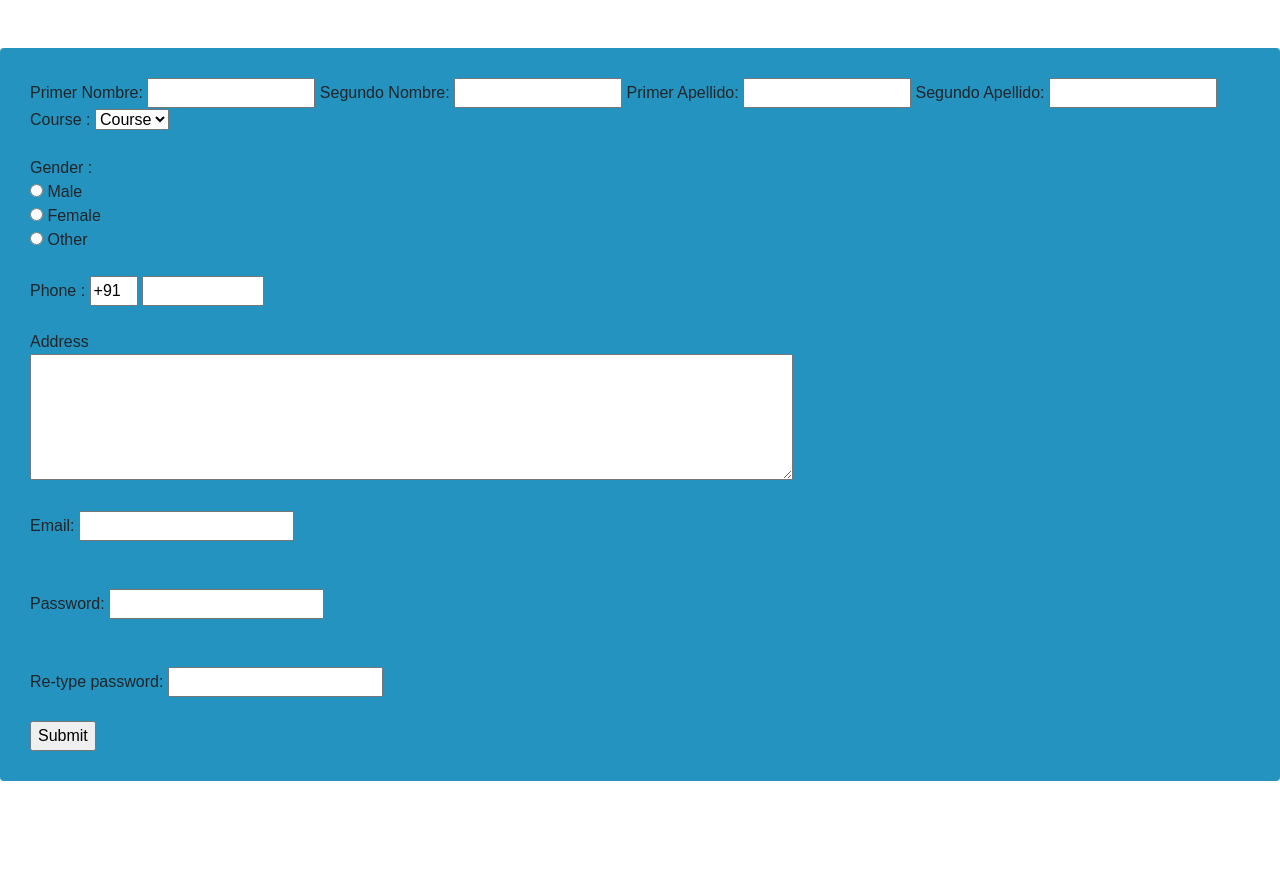
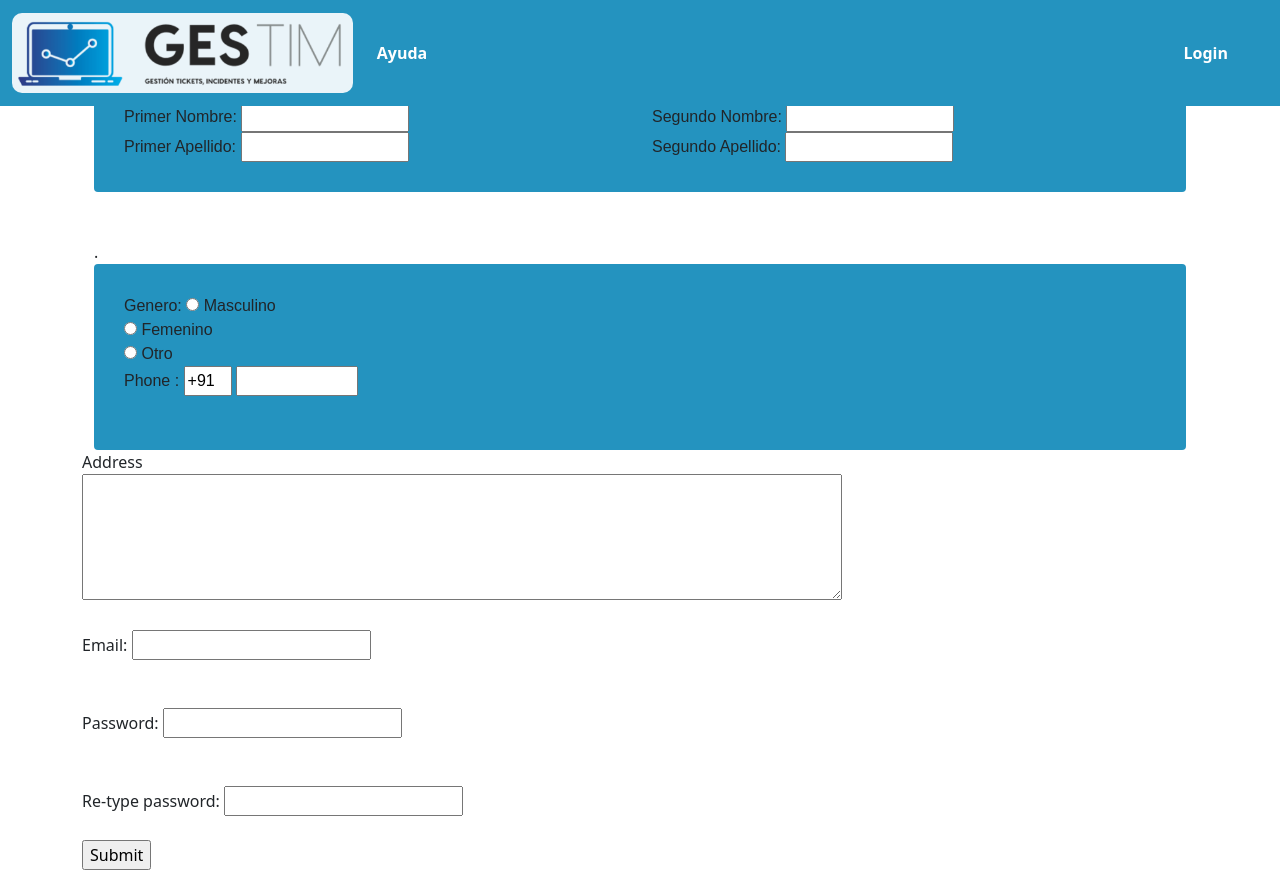
Before and after one commit to d3vCr0w/gestim, a plain HTML site: page views/Registrar.html in a window 1280 px wide. Before the commit the page ends 800 px from the top, so only its background shows below. Drawn offline with Linux system fonts and the light colour scheme.

Commit message:
formuregistro

```diff
--- a/views/Registrar.html
+++ b/views/Registrar.html
@@ -16,55 +16,80 @@
     <title>Document</title>
 </head>
 <body>
-<title>
-    Registration Page
-</title>
-</head>
+    <nav class="navbar navbar-expand-lg navbar-fixed-top mb-4 text-white">
+        <div class="container-fluid">
+            <a href="javascript:history.back()" class="navbar-brand">
+                <img src="../assets/img/logo.webp" height="80" alt="Gestim" class="main_logo" />
+            </a>
+            <button type="button" class="navbar-toggler" data-bs-toggle="collapse" data-bs-target="#navbarCollapse">
+                <span class="navbar-toggler-icon"></span>
+            </button>
+            <div class="collapse navbar-collapse" id="navbarCollapse">
+                <div class="navbar-nav text-white">
+                    <a href="help.html" class="nav-item nav-link">Ayuda</a>
+                </div>
+                <div class="navbar-nav ms-auto">
+                    <a href="#" class="nav-item nav-link">Login</a>
+                </div>
+            </div>
+        </div>
+    </nav>
+    <div class="container mt-5">
 
-    <br>
-    <br>
-    <form>
-
+        <form id="nameRegistration" action="" method="post">
+            <div class="container mt-5">.
                 <section class="descriptionForm1">
-
+                    <div class="row">
+                        <div class="form-group col-md-6">
                             <label>Primer Nombre: </label>
                             <input type="text" name="firstname" size="15" />
+                        </div>
+                        <div class="form-group col-md-6">
                             <label>Segundo Nombre: </label>
-        <input type="text" name="firstname" size="15" />
+                            <input type="text" name="secondtname" size="15" />
+                        </div>
+                    </div>
+                    <div class="row">
+                        <div class="form-group col-md-6">
                             <label> Primer Apellido: </label>
                             <input type="text" name="middlename" size="15" />
+                        </div>
+                        <div class="form-group col-md-6">
                             <label> Segundo Apellido: </label>
                             <input type="text" name="middlename" size="15" />
+                        </div>
+                    </div>
+                </section>
+            </div>
+        </form>
 
+        <form id="nameResgistration2" action="" method="post">
+            <div class="container mt-5">.
+                <section class="descriptionForm1">
+                    <div class="row">
+                        <div class="form-group col-md-6">
                             <label>
-            Course :
+                                Genero:
                             </label>
-        <select>
-            <option value="Course">Course</option>
-            <option value="BCA">BCA</option>
-            <option value="BBA">BBA</option>
-            <option value="B.Tech">B.Tech</option>
-            <option value="MBA">MBA</option>
-            <option value="MCA">MCA</option>
-            <option value="M.Tech">M.Tech</option>
-        </select>
+                            <input type="radio" name="male" /> Masculino <br>
+                            <input type="radio" name="female" /> Femenino <br>
+                            <input type="radio" name="other" /> Otro
+                        </div>
+                    </div>
+                    <div class="row">
 
-        <br>
-        <br>
-        <label>
-            Gender :
-        </label><br>
-        <input type="radio" name="male" /> Male <br>
-        <input type="radio" name="female" /> Female <br>
-        <input type="radio" name="other" /> Other
-        <br>
-        <br>
+                        </div>
 
                             <label>
                                 Phone :
                             </label>
                             <input type="text" name="country code" value="+91" size="2" />
                             <input type="text" name="phone" size="10" /> <br> <br>
+                </section>
+            </div>
+
+
+
                         Address
                         <br>
                         <textarea cols="80" rows="5" value="address">
@@ -81,6 +106,7 @@
                         <input type="button" value="Submit" />
                         </section>
                     </form>
+    </div>
 </body>
 
 </body>
```
Also changed, not shown: views/Alejandro.html (indentation only). Lines whose indentation alone changed are shown as unchanged.
